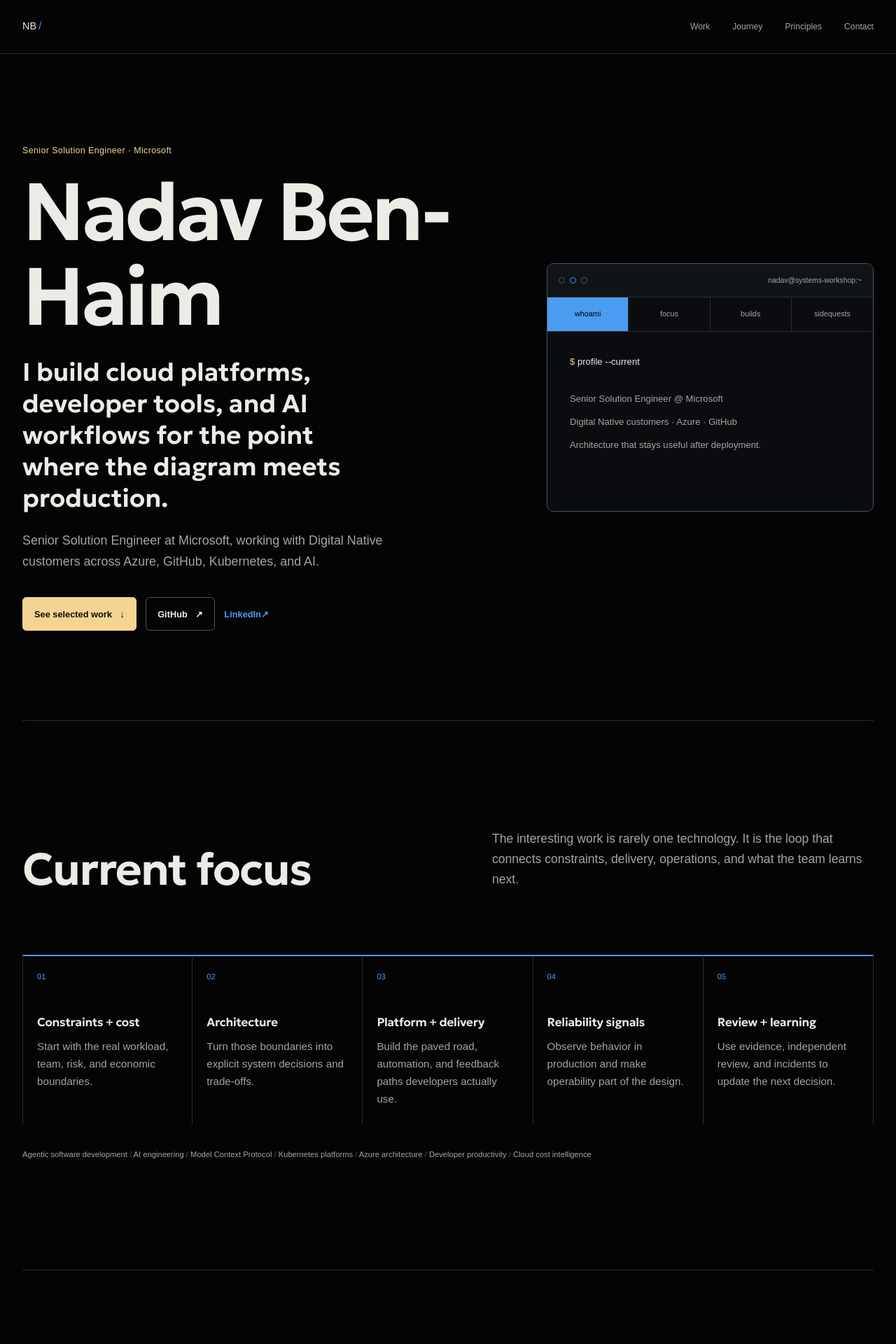
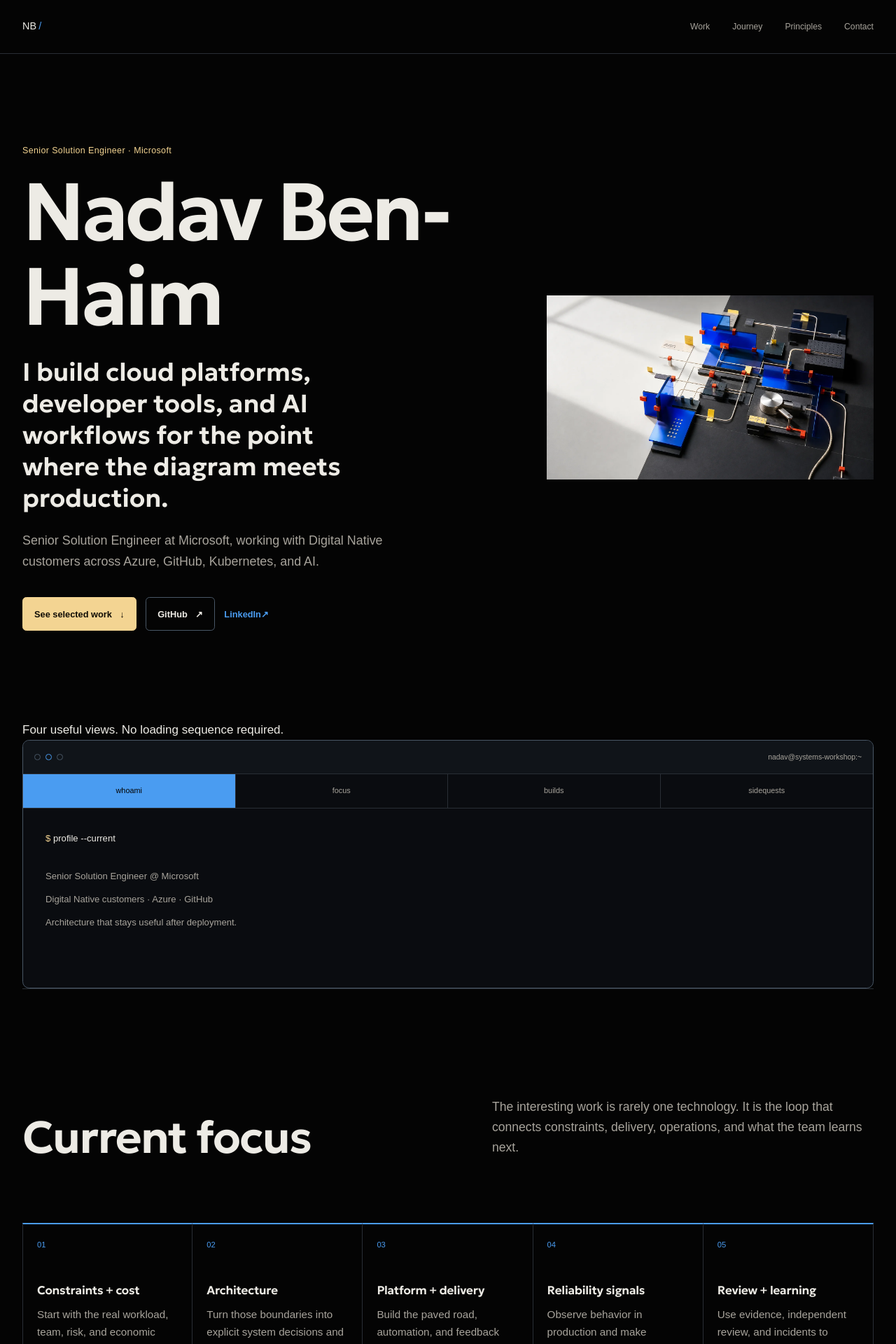
Before and after one commit to msftnadavbh/my-website, a Next.js app: page / in a window 1280 px wide. Shown: the top 1920 px of the page at 70% size. Built offline with nearby package versions, Linux system fonts and the light colour scheme; no server answers; a web font is replaced by a local one.

Commit message:
feat: compose portfolio color chapters

```diff
--- a/app/page.tsx
+++ b/app/page.tsx
@@ -89,7 +89,8 @@ export default function Home() {
       </header>
 
       <main id="main-content">
-        <section className="hero shell" id="top">
+        <section className="hero-chapter" id="top">
+          <div className="hero shell">
             <div className="hero__copy">
               <p className="role-line">
                 {site.profile.role} · {site.profile.organization}
@@ -108,18 +109,39 @@ export default function Home() {
                 >
                   GitHub
                 </ExternalLink>
-              <ExternalLink className="text-link" href={site.profile.linkedin}>
+                <ExternalLink
+                  className="text-link"
+                  href={site.profile.linkedin}
+                >
                   LinkedIn
                 </ExternalLink>
               </div>
             </div>
+            <figure className="hero__visual">
+              <Image
+                alt="A modular systems workshop built from cobalt acrylic planes, graphite blocks, metal lines, and yellow calibration markers."
+                height={941}
+                priority
+                sizes="(max-width: 720px) 100vw, 58vw"
+                src="/images/systems-workshop.webp"
+                width={1672}
+              />
+            </figure>
+          </div>
+        </section>
+
+        <section className="terminal-bridge" aria-label="Interactive profile">
+          <div className="shell terminal-bridge__inner">
+            <p>Four useful views. No loading sequence required.</p>
             <ProfileTerminal commands={site.commands} />
+          </div>
         </section>
 
         <section
-          className="section shell focus"
+          className="chapter chapter--focus"
           aria-labelledby="focus-heading"
         >
+          <div className="section shell focus">
             <div className="section-heading">
               <h2 id="focus-heading">{site.focus.title}</h2>
               <p>{site.focus.introduction}</p>
@@ -143,18 +165,21 @@ export default function Home() {
                 </span>
               ))}
             </p>
+          </div>
         </section>
 
         <section
-          className="section shell"
+          className="chapter chapter--work"
           id="work"
           aria-labelledby="work-heading"
         >
+          <div className="section shell">
             <div className="section-heading section-heading--work">
               <h2 id="work-heading">Selected work</h2>
               <p>
-              Four public projects that show the recurring pattern: make complex
-              engineering decisions easier to inspect, use, and repeat.
+                Four public projects that show the recurring pattern: make
+                complex engineering decisions easier to inspect, use, and
+                repeat.
               </p>
             </div>
 
@@ -289,19 +314,21 @@ export default function Home() {
                 </div>
               </article>
             </div>
+          </div>
         </section>
 
         <section
-          className="section shell"
+          className="chapter chapter--journey"
           id="journey"
           aria-labelledby="journey-heading"
         >
+          <div className="section shell">
             <div className="section-heading">
               <h2 id="journey-heading">The throughline</h2>
               <p>
-              The job titles changed. The useful thread stayed consistent: move
-              closer to the decisions that make complicated systems easier to
-              build and operate.
+                The job titles changed. The useful thread stayed consistent:
+                move closer to the decisions that make complicated systems
+                easier to build and operate.
               </p>
             </div>
             <ol className="career">
@@ -314,20 +341,25 @@ export default function Home() {
                     <p>{entry.summary}</p>
                   </div>
                   {entry.source && (
-                  <ExternalLink className="career__source" href={entry.source}>
+                    <ExternalLink
+                      className="career__source"
+                      href={entry.source}
+                    >
                       Source
                     </ExternalLink>
                   )}
                 </li>
               ))}
             </ol>
+          </div>
         </section>
 
         <section
-          className="section shell"
+          className="chapter chapter--principles"
           id="principles"
           aria-labelledby="principles-heading"
         >
+          <div className="section shell">
             <div className="section-heading">
               <h2 id="principles-heading">How the work gets done</h2>
               <p>
@@ -343,12 +375,14 @@ export default function Home() {
                 </article>
               ))}
             </div>
+          </div>
         </section>
 
         <section
-          className="section shell"
+          className="chapter chapter--recognition"
           aria-labelledby="recognition-heading"
         >
+          <div className="section shell">
             <div className="section-heading">
               <h2 id="recognition-heading">Speaking & credentials</h2>
               <p>
@@ -368,12 +402,14 @@ export default function Home() {
                 </article>
               ))}
             </div>
+          </div>
         </section>
 
         <section
-          className="section shell beyond"
+          className="chapter chapter--beyond"
           aria-labelledby="beyond-heading"
         >
+          <div className="section shell beyond">
             <div>
               <h2 id="beyond-heading">Beyond engineering</h2>
               <p>{site.beyond}</p>
@@ -383,10 +419,11 @@ export default function Home() {
               <span>│ curiosity stays on │</span>
               <span>└────────────────────────┘</span>
             </p>
+          </div>
         </section>
 
         <section
-          className="contact"
+          className="chapter chapter--contact contact"
           id="contact"
           aria-labelledby="contact-heading"
         >
```
Lines whose indentation alone changed are shown as unchanged.
